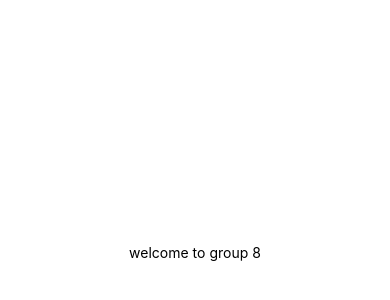
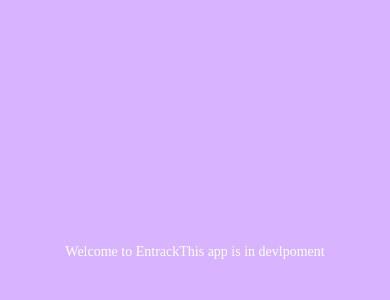
Before and after one commit to Southeastern-Louisiana-University/cmps383-2023-sp-p03-cmps383-2023-sp-p03-g08, a React Native app in the folder SP23-P03-Mobile/: screen / in a window 390 px wide. Shown: the part 170-470 px from the top of the page. Built offline with nearby package versions, Linux system fonts and the light colour scheme.

Commit message:
adding Native Base and other things to start app dev

```diff
--- a/SP23-P03-Mobile/App.js
+++ b/SP23-P03-Mobile/App.js
@@ -4,16 +4,23 @@ import { StyleSheet, Text, View } from 'react-native';
 export default function App() {
   return (
     <View style={styles.container}>
-      <Text>welcome to group 8</Text>
+      <Text style={styles.baseText}>
+        <Text style={styles.baseText}>Welcome to Entrack</Text>
+        <Text>This app is in devlpoment</Text>
+      </Text>
       <StatusBar style="auto" />
     </View>
   );
 }
 
 const styles = StyleSheet.create({
+  baseText: {
+    fontFamily: 'Nunito Sans',
+    color: 'white',
+  },
   container: {
     flex: 1,
-    backgroundColor: '#fff',
+    backgroundColor: '#d8b4fe',
     alignItems: 'center',
     justifyContent: 'center',
   },
--- a/SP23-P03-Mobile/package.json
+++ b/SP23-P03-Mobile/package.json
@@ -9,6 +9,7 @@
     "web": "expo start --web"
   },
   "dependencies": {
+    "@react-navigation/native": "^6.1.6",
     "expo": "^48.0.6",
     "expo-status-bar": "~1.4.2",
     "react": "18.1.0",
```
Also changed, not shown: 2 other files (tests, documents, lock files or other folders).
